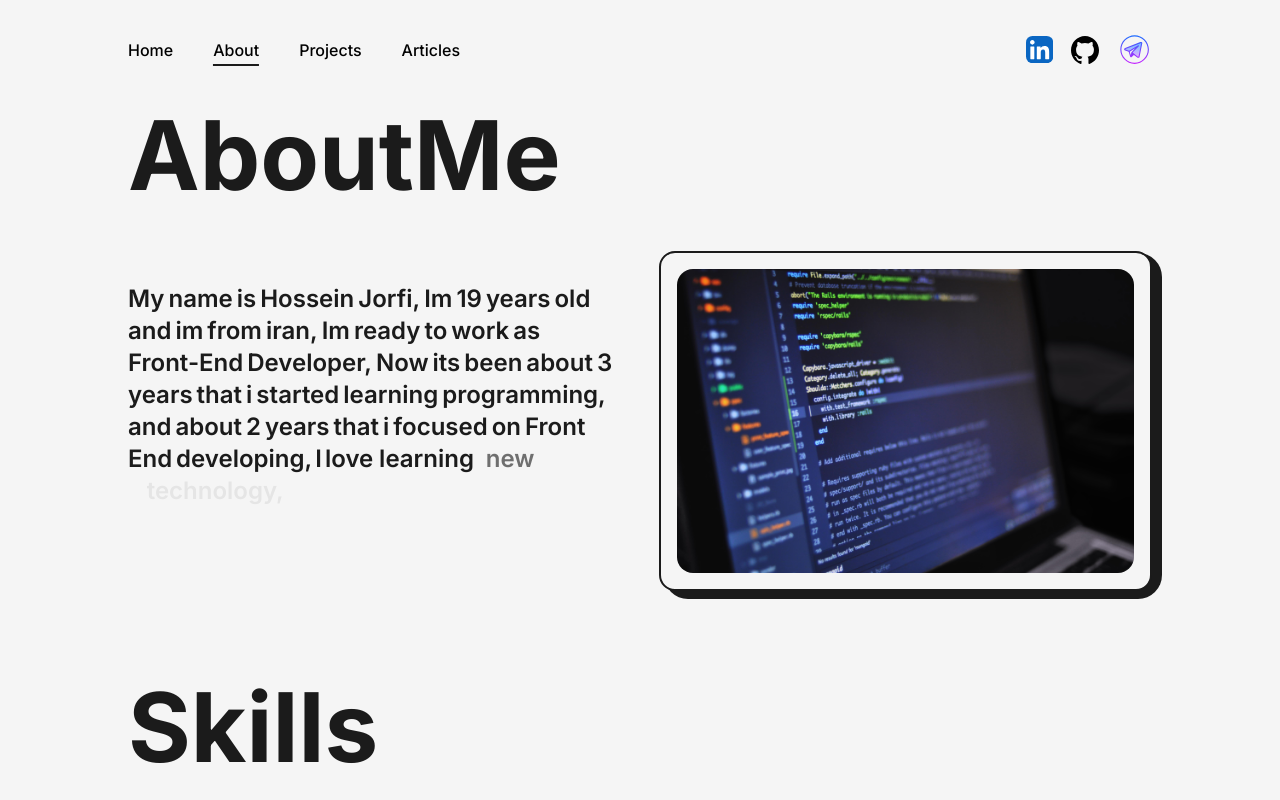
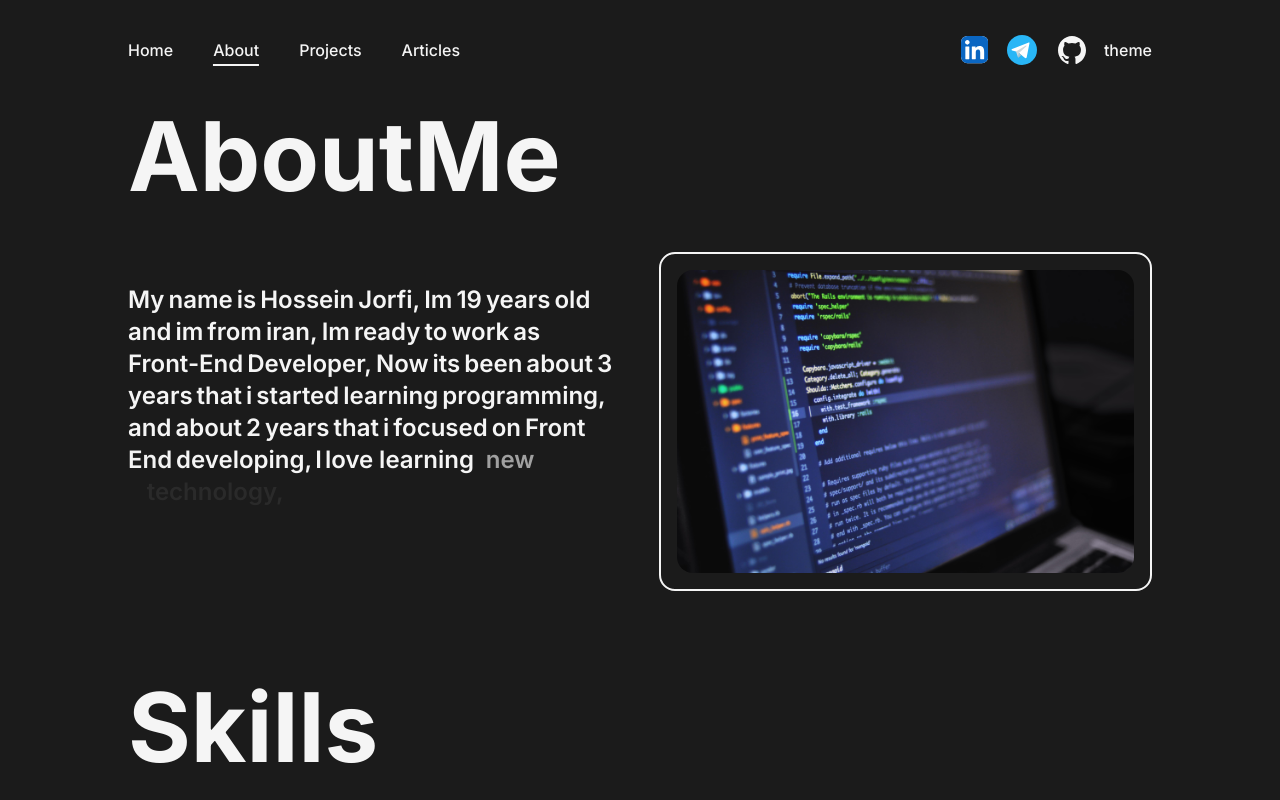
Before and after one commit to hossein-jorfi/portfolio-website, a Next.js app: page /About in a window 1280 px wide. Shown: the top 800 px of the page. Built offline with nearby package versions, Linux system fonts and the light colour scheme.

Commit message:
mobile menu created and dark mode optimazation

```diff
--- a/src/app/layout.tsx
+++ b/src/app/layout.tsx
@@ -18,12 +18,11 @@ export default function RootLayout({
 }) {
   return (
     <html>
-      <body
-        className={`${inter.className} bg-light w-full min-h-screen`}
-      >
-        <NavBar />
-        {children}
-        <Footer />
+      <body className={`${inter.className} bg-light w-full min-h-screen`}>
+        <NavBar>
+          {children}
+          <Footer />
+        </NavBar>
       </body>
     </html>
   );
--- a/src/components/Icons.tsx
+++ b/src/components/Icons.tsx
@@ -18,60 +18,25 @@ export const GithubIcon = ({ className, ...rest }: { className: string }) => (
 export const TelegramIcon = ({ className, ...rest }: { className: string }) => (
   <svg
     xmlns="http://www.w3.org/2000/svg"
-    width="2.2em"
-    height="2.2em"
-    viewBox="0 0 64 64"
-    className={`w-full h-auto ${className}`}
-    {...rest}
+    x="0px"
+    y="0px"
+    width="36"
+    height="36"
+    viewBox="0 0 48 48"
   >
-    <linearGradient
-      id="a"
-      x1={29.5}
-      x2={29.5}
-      y1={19.006}
-      y2={46}
-      gradientUnits="userSpaceOnUse"
-      spreadMethod="reflect"
-    >
-      <stop offset={0} stopColor="#6dc7ff" />
-      <stop offset={1} stopColor="#e6abff" />
-    </linearGradient>
+    <path fill="#29b6f6" d="M24 4A20 20 0 1 0 24 44A20 20 0 1 0 24 4Z"></path>
     <path
-      fill="url(#a)"
-      d="M22.007 35.25 39.022 25 27.011 37.5l10.535 8.275c1.887.83 2.574-.899 2.574-.899l4.825-24.501s.082-.625.045-.75c-.344-1.168-2.228-.325-2.227-.324L15.206 30.188s-1.304.449-1.201 1.278c.103.83 1.167 1.209 1.167 1.209l6.837 2.575"
-    />
-    <linearGradient
-      id="b"
-      x1={29.5}
-      x2={29.5}
-      y1={5.833}
-      y2={58.262}
-      gradientUnits="userSpaceOnUse"
-      spreadMethod="reflect"
-    >
-      <stop offset={0} stopColor="#1a6dff" />
-      <stop offset={1} stopColor="#c822ff" />
-    </linearGradient>
+      fill="#fff"
+      d="M33.95,15l-3.746,19.126c0,0-0.161,0.874-1.245,0.874c-0.576,0-0.873-0.274-0.873-0.274l-8.114-6.733 l-3.97-2.001l-5.095-1.355c0,0-0.907-0.262-0.907-1.012c0-0.625,0.933-0.923,0.933-0.923l21.316-8.468 c-0.001-0.001,0.651-0.235,1.126-0.234C33.667,14,34,14.125,34,14.5C34,14.75,33.95,15,33.95,15z"
+    ></path>
     <path
-      fill="url(#b)"
-      d="M45.949 19.343c-.23-.784-.859-1.269-1.727-1.33-.175-.013-1.159.027-1.823.365l-.003-.007-27.515 10.872c-.885.304-1.861 1.023-1.881 2.087a1.78 1.78 0 0 0 .014.26c.173 1.4 1.654 1.968 1.807 2.021l6.377 2.402c.49 1.575 2.108 6.774 2.456 7.886.234.744.62 1.709 1.327 1.973a1.733 1.733 0 0 0 1.81-.319l3.903-3.89 6.235 4.897a.937.937 0 0 0 .215.129c.517.228.976.31 1.367.31.409 0 .745-.089.998-.193 1.067-.438 1.494-1.447 1.54-1.561.022-.057.04-.116.052-.176l4.835-24.564c.111-.836.051-1.033.013-1.162zM23.195 35.701l9.872-5.947-6.775 7.053a.954.954 0 0 0-.229.442l-1.006 4.43-1.862-5.978zm20.768-15.513-4.799 24.37c-.057.098-.2.311-.413.398-.179.073-.412.055-.694-.053l-9.559-7.507 11.245-11.704a.998.998 0 0 0-1.236-1.548l-16.601 10-6.389-2.406a1.313 1.313 0 0 1-.481-.323 1.89 1.89 0 0 1 .537-.296L43.131 20.23c.017-.006.033-.014.05-.021.251-.11.59-.192.803-.205-.01.1-.021.183-.021.184z"
-    />
-    <linearGradient
-      id="c"
-      x1={32}
-      x2={32}
-      y1={5.833}
-      y2={58.262}
-      gradientUnits="userSpaceOnUse"
-      spreadMethod="reflect"
-    >
-      <stop offset={0} stopColor="#1a6dff" />
-      <stop offset={1} stopColor="#c822ff" />
-    </linearGradient>
+      fill="#b0bec5"
+      d="M23,30.505l-3.426,3.374c0,0-0.149,0.115-0.348,0.12c-0.069,0.002-0.143-0.009-0.219-0.043 l0.964-5.965L23,30.505z"
+    ></path>
     <path
-      fill="url(#c)"
-      d="M32 58C17.663 58 6 46.336 6 32S17.663 6 32 6s26 11.664 26 26-11.663 26-26 26zm0-50C18.767 8 8 18.767 8 32s10.767 24 24 24 24-10.767 24-24S45.233 8 32 8z"
-    />
+      fill="#cfd8dc"
+      d="M29.897,18.196c-0.169-0.22-0.481-0.26-0.701-0.093L16,26c0,0,2.106,5.892,2.427,6.912 c0.322,1.021,0.58,1.045,0.58,1.045l0.964-5.965l9.832-9.096C30.023,18.729,30.064,18.416,29.897,18.196z"
+    ></path>
   </svg>
 );
 
--- a/src/components/NavBar.tsx
+++ b/src/components/NavBar.tsx
@@ -3,6 +3,8 @@ import Link from "next/link";
 import { usePathname } from "next/navigation";
 import { GithubIcon, LinkedInIcon, TelegramIcon } from "./Icons";
 import { motion } from "framer-motion";
+import { useState } from "react";
+import { useRouter } from "next/navigation";
 
 const CutomLink = ({
   href,
@@ -37,9 +39,62 @@ const CutomLink = ({
   );
 };
 
-const NavBar = () => {
+const CutomMobileLink = ({
+  href,
+  title,
+  className = "",
+  className2 = "",
+  setIsOpen,
+}: {
+  href: string;
+  title: string;
+  className?: string;
+  className2?: string;
+  setIsOpen: any;
+}) => {
+  const pathname = usePathname();
+  const router = useRouter();
+  const clickHandler = () => {
+    setIsOpen(false);
+    router.push(href);
+  };
   return (
-    <>
+    <motion.span
+      initial={{ opacity: 0, x: -50 }}
+      animate={{ opacity: 1, x: 0, transition: { duration: 0.5 } }}
+      transition={{ duration: 0.5 }}
+      className="relative group inline-block"
+    >
+      <button className={`${className}`} onClick={clickHandler}>
+        {title}
+        <motion.span
+          initial={{ opacity: 0, x: -100 }}
+          animate={{ opacity: 1, x: 0 }}
+          transition={{ duration: 1, ease: "anticipate" }}
+          className={`absolute left-0 -bottom-1 bg-dark dark:bg-light h-[2px] group-hover:w-full transition-[width] ease-in-out duration-300 ${className2} ${
+            href === pathname ? "w-full" : "w-0"
+          }`}
+        ></motion.span>
+      </button>
+    </motion.span>
+  );
+};
+
+const NavBar = ({ children }: { children: React.ReactNode }) => {
+  const [isOpen, setIsOpen] = useState(false);
+  const [theme, setTheme] = useState("dark");
+
+  const themeToggle = () => {
+    setTheme((prev) => (prev === "dark" ? "light" : "dark"));
+  };
+
+  const clickHandler = () => {
+    setIsOpen((prev) => !prev);
+  };
+
+  return (
+    <div className={`${theme}`}>
+      {/* Dextop */}
       <header className="hidden sm:flex my-container w-full py-8 font-medium justify-between items-center bg-light dark:bg-dark dark:text-light">
         <motion.nav
           animate={{
@@ -55,7 +110,6 @@ const NavBar = () => {
           <CutomLink href="/Projects" title="Projects" />
           <CutomLink href="/Articles" title="Articles" />
         </motion.nav>
-
         <nav className="flex justify-center items-center space-x-4">
           <motion.a
             href="https://www.linkedin.com/in/hosseinjorfi/"
@@ -65,6 +119,9 @@ const NavBar = () => {
           >
             <LinkedInIcon className="" />
           </motion.a>
+          <motion.a href="#" whileHover={{ y: -2 }} whileTap={{ scale: 0.9 }}>
+            <TelegramIcon className="" />
+          </motion.a>
           <motion.a
             href="https://github.com/hossein-jorfi"
             target="_blank"
@@ -73,15 +130,107 @@ const NavBar = () => {
           >
             <GithubIcon className="" />
           </motion.a>
-          <motion.a href="#" whileHover={{ y: -2 }} whileTap={{ scale: 0.9 }}>
-            <TelegramIcon className="" />
-          </motion.a>
+          <motion.p
+            onClick={themeToggle}
+            whileHover={{ y: -2 }}
+            whileTap={{ scale: 0.9 }}
+          >
+            theme
+          </motion.p>
         </nav>
       </header>
 
       {/* Mobile */}
       <header className="bg-light dark:bg-dark dark:text-light sm:hidden my-container py-8 flex justify-between items-center">
-        <div>Menu</div>
+        <div
+          onClick={clickHandler}
+          className="cursor-pointer flex flex-col justify-center items-center"
+        >
+          <span
+            className={`transition-all duration-300 ease-out bg-dark dark:bg-light block h-0.5 w-6 rounded-sm ${
+              isOpen ? "rotate-45 translate-y-1" : "-translate-y-0.5"
+            }`}
+          ></span>
+          <span
+            className={`transition-all duration-300 ease-out bg-dark dark:bg-light block h-0.5 w-6 rounded-sm my-0.5 ${
+              isOpen ? "opacity-0" : "opacity-100"
+            }`}
+          ></span>
+          <span
+            className={`transition-all duration-300 ease-out bg-dark dark:bg-light block h-0.5 w-6 rounded-sm ${
+              isOpen ? "-rotate-45 -translate-y-1" : "translate-y-0.5"
+            }`}
+          ></span>
+        </div>
+
+        {
+          isOpen &&
+          <motion.div
+            initial={{ scale: 0, opacity: 0, x: "-50%", y: "-50%" }}
+            animate={{ scale: 1, opacity: 1 }}
+            className={`min-w-[80vw] min-h-[80vh] flex flex-col justify-center items-center fixed top-1/2 left-1/2 -translate-x-1/2 -translate-y-1/2 bg-dark/80 dark:bg-light/80 dark:text-dark backdrop-blur-md text-light z-50 rounded-2xl`}
+          >
+            <div className="flex flex-col justify-center items-center space-y-8">
+              <CutomMobileLink
+                setIsOpen={setIsOpen}
+                href="/"
+                title="Home"
+                className2="bg-light dark:!bg-dark"
+              />
+              <CutomMobileLink
+                setIsOpen={setIsOpen}
+                href="/About"
+                title="About"
+                className2="bg-light dark:!bg-dark"
+              />
+              <CutomMobileLink
+                setIsOpen={setIsOpen}
+                href="/Projects"
+                title="Projects"
+                className2="bg-light dark:!bg-dark"
+              />
+              <CutomMobileLink
+                setIsOpen={setIsOpen}
+                href="/Articles"
+                title="Articles"
+                className2="bg-light dark:!bg-dark"
+              />
+            </div>
+            <nav className="mt-10 flex justify-center items-center space-x-4">
+              <motion.a
+                href="https://www.linkedin.com/in/hosseinjorfi/"
+                target="_blank"
+                whileHover={{ y: -2 }}
+                whileTap={{ scale: 0.9 }}
+              >
+                <LinkedInIcon className="" />
+              </motion.a>
+              <motion.a
+                href="#"
+                whileHover={{ y: -2 }}
+                whileTap={{ scale: 0.9 }}
+              >
+                <TelegramIcon className="" />
+              </motion.a>
+              <motion.a
+                href="https://github.com/hossein-jorfi"
+                target="_blank"
+                whileHover={{ y: -2 }}
+                whileTap={{ scale: 0.9 }}
+              >
+                <GithubIcon className="" />
+              </motion.a>
+              <motion.p
+                onClick={themeToggle}
+                whileHover={{ y: -2 }}
+                whileTap={{ scale: 0.9 }}
+              >
+                theme
+              </motion.p>
+            </nav>
+          </motion.div>
+        }
+
         <div>
           <Link
             href="mailto:hosseinjorfi81@gmail.com"
@@ -92,7 +241,9 @@ const NavBar = () => {
           </Link>
         </div>
       </header>
-    </>
+
+      {children}
+    </div>
   );
 };
 
--- a/tailwind.config.js
+++ b/tailwind.config.js
@@ -18,5 +18,6 @@ module.exports = {
       },
     },
   },
+  darkMode: "class",
   plugins: [],
 };
```
